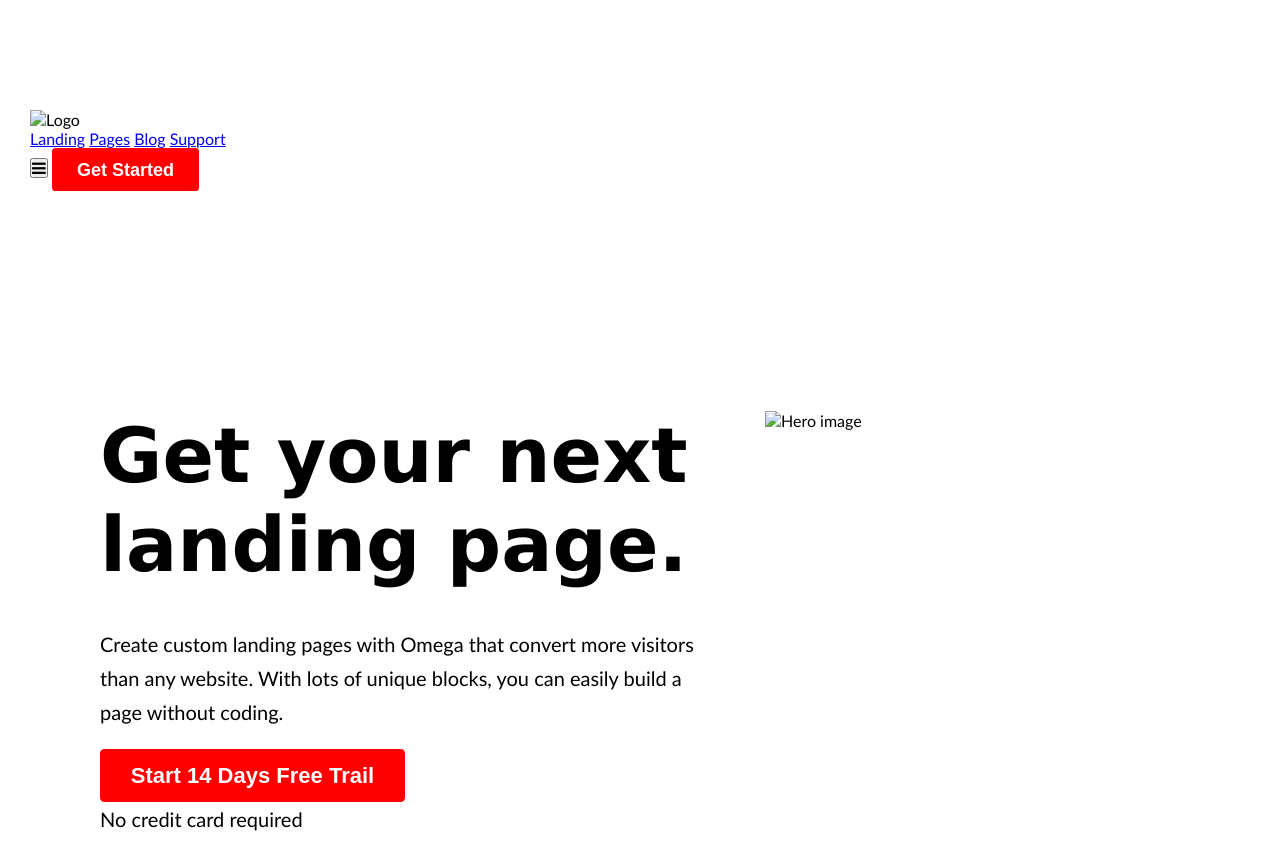
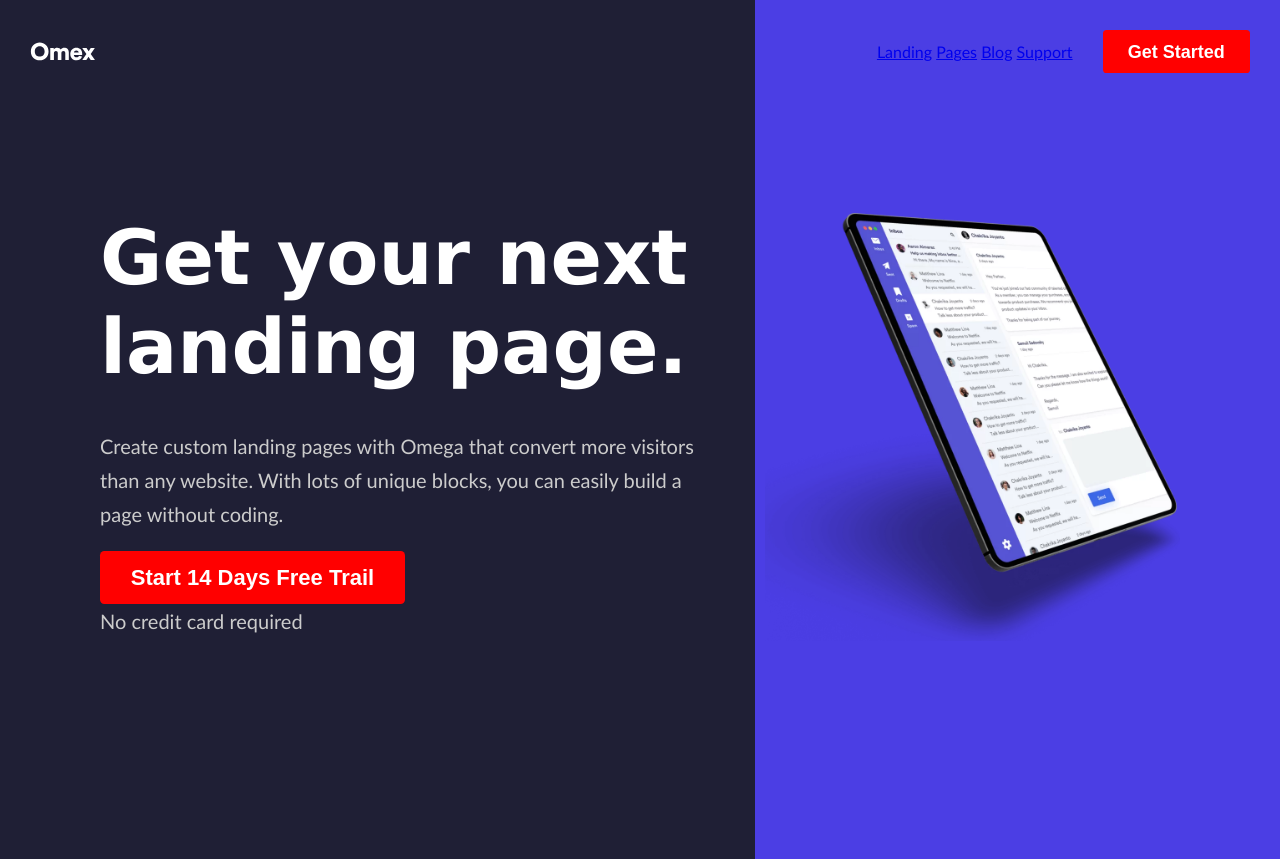
Before and after one commit to front-end-by-rimantas/42-grupe-portfolio, a website: page index.html in a window 1280 px wide. Shown: the top 859 px of the page. Drawn offline with Linux system fonts and the light colour scheme.

Commit message:
Images, hero, basic header style

```diff
--- a/css/base/base.css
+++ b/css/base/base.css
@@ -21,6 +21,7 @@ body {
     margin-bottom: 0.5em;
     font-family: Verdana, Geneva, Tahoma, sans-serif;
     font-size: clamp(32px, 7vw, 76px);
+    color: #fff;
 }
 
 .section-title {
--- /dev/null
+++ b/css/components/header.css
@@ -0,0 +1,16 @@
+.header {
+    padding-top: 0;
+    padding-bottom: 0;
+}
+.header > .row {
+    margin-top: 0;
+    margin-bottom: 0;
+}
+.header .header-content {
+    display: flex;
+    gap: 30px;
+    align-items: center;
+}
+.header .logo {
+    margin-right: auto;
+}
--- a/css/pages/home.css
+++ b/css/pages/home.css
@@ -5,13 +5,27 @@
 @import '../3rd-party/font-awesome.min.css';
 /* components */
 @import '../components/button.css';
+@import '../components/header.css';
 
 /* CUSTOM STYLE BELOW THIS COMMENT LINE */
+
+body {
+    background: linear-gradient(
+        90deg,
+        #1f1f35 0%,
+        #1f1f35 59%,
+        #4b3ee4 59%,
+        #4b3ee4 100%
+    );
+}
 
 /* header: start */
 /* header: end */
 
 /* hero: start */
+.hero p {
+    color: #ccc;
+}
 /* hero: end */
 
 /* features: start */
--- a/index.html
+++ b/index.html
@@ -19,34 +19,34 @@
 
 <body>
     <!-- header: start -->
-    <header class="container-fluid">
+    <header class="container-fluid header">
         <div class="row">
-            <div class="col-12">
-                <img src="#" alt="Logo" class="logo">
-                <nav>
+            <div class="col-12 header-content">
+                <img src="./img/header/logo-white.svg" alt="Logo" class="logo">
+                <nav class="hidden visible-lg">
                     <a href="#">Landing</a>
                     <a href="#">Pages</a>
                     <a href="#">Blog</a>
                     <a href="#">Support</a>
                 </nav>
-                <button class="fa fa-bars"></button>
-                <a class="btn" href="#">Get started</a>
+                <button class="fa fa-bars hidden-lg"></button>
+                <a class="btn hidden visible-md" href="#">Get started</a>
             </div>
         </div>
     </header>
     <!-- header: end -->
 
     <!-- hero: start -->
-    <section class="container">
+    <section class="container hero">
         <div class="row">
-            <img src="#" alt="Hero image" class="col-12 hidden-md visible-lg hidden-xl">
+            <img src="./img/hero/ipad-shot-994x1024.png.webp" alt="Hero image" class="col-12 hidden-md visible-lg hidden-xl">
             <div class="col-12 col-xl-7">
                 <h1 class="main-title">Get your next landing page.</h1>
                 <p>Create custom landing pages with Omega that convert more visitors than any website. With lots of unique blocks, you can easily build a page without coding.</p>
                 <a class="btn btn-big" href="#">Start 14 days free trail</a>
                 <p>No credit card required</p>
             </div>
-            <img src="#" alt="Hero image" class="col-12 hidden visible-md hidden-lg col-xl-5 visible-xl">
+            <img src="./img/hero/ipad-shot-994x1024.png.webp" alt="Hero image" class="col-12 hidden visible-md hidden-lg col-xl-5 visible-xl">
         </div>
     </section>
     <!-- hero: end -->
@@ -86,7 +86,7 @@
     <!-- beautiful: start -->
     <section class="container">
         <div class="row">
-            <img src="#" alt="Beautiful image" class="col-12 hidden-md visible-lg hidden-xl">
+            <img src="./img/beautiful/App-cut-image-1536x1175.png.webp" alt="Beautiful image" class="col-12 hidden-md visible-lg hidden-xl">
             <div class="col-12 col-xl-6">
                 <h2 class="section-title">Make beautiful landing pages easily.</h2>
                 <p>Create custom landing pages with Omega that converts more visitors than any website. With lots of unique blocks, you can easily build a page without coding.</p>
@@ -97,7 +97,7 @@
                     <li>Lifetime Updates</li>
                 </ul>
             </div>
-            <img src="#" alt="Beautiful image" class="col-12 hidden visible-md hidden-lg col-xl-6 visible-xl">
+            <img src="./img/beautiful/App-cut-image-1536x1175.png.webp" alt="Beautiful image" class="col-12 hidden visible-md hidden-lg col-xl-6 visible-xl">
         </div>
     </section>
     <!-- beautiful: end -->
@@ -105,7 +105,7 @@
     <!-- devices: start -->
     <section class="container">
         <div class="row">
-            <img src="#" alt="Device image" class="col-12 col-lg-6">
+            <img src="./img/devices/inbox-image-768x1255.png.webp" alt="Device image" class="col-12 col-lg-6">
             <div class="col-12 col-lg-6">
                 <h2 class="section-title">Fits everything on all your devices.</h2>
                 <p>Fits everything on all your devices.
```
Also changed, not shown: img/beautiful/App-cut-image-1536x1175.png.webp (added), img/devices/inbox-image-768x1255.png.webp (added), img/header/logo-white.svg (added), img/hero/ipad-shot-994x1024.png.webp (added).
